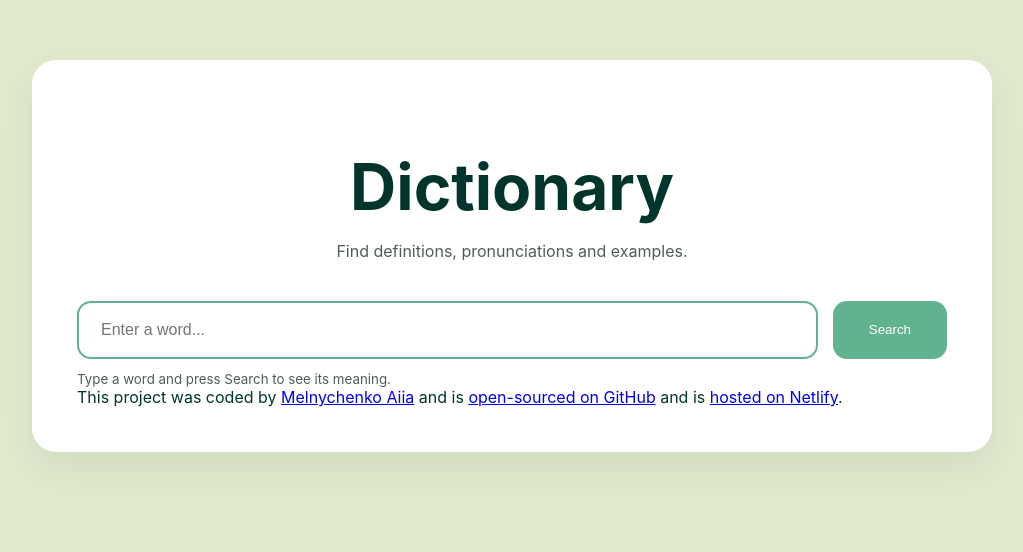
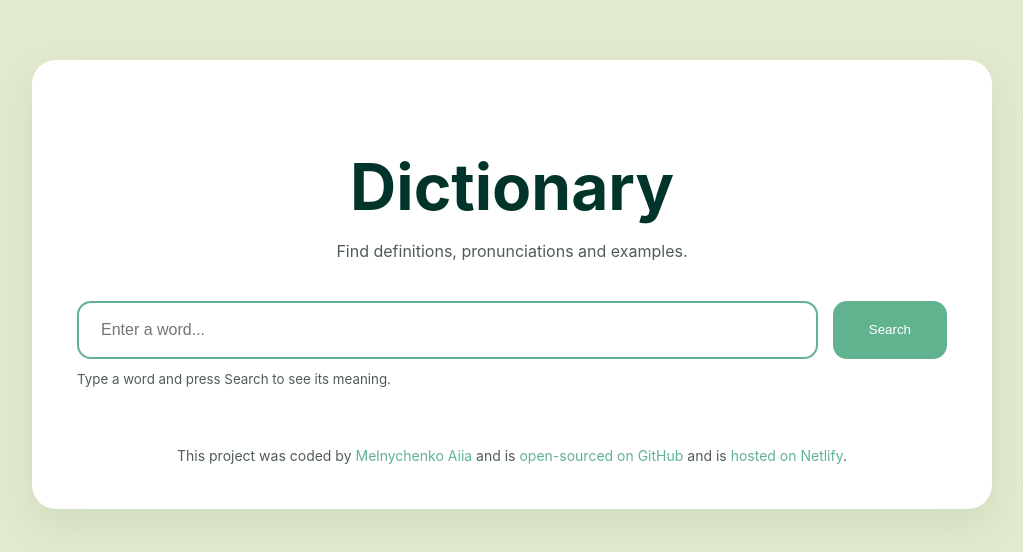
Before and after one commit to MelAiia/dictionary-react-app, a React (Vite) app: page / in a window 1280 px wide. Shown: the top 552 px of the page, without its empty margins (128-1151 px from the left). Built offline with nearby package versions, Linux system fonts and the light colour scheme.

Commit message:
added footer css

```diff
--- a/src/App.css
+++ b/src/App.css
@@ -59,3 +59,19 @@
   margin-top: 12px;
   color: var(--text);
 }
+
+.Footer {
+  margin-top: 60px;
+  text-align: center;
+  font-size: 14px;
+  color: var(--text);
+}
+
+.Footer a {
+  color: var(--primary);
+  text-decoration: none;
+}
+
+.Footer a:hover {
+  color: var(--dark);
+}
```
